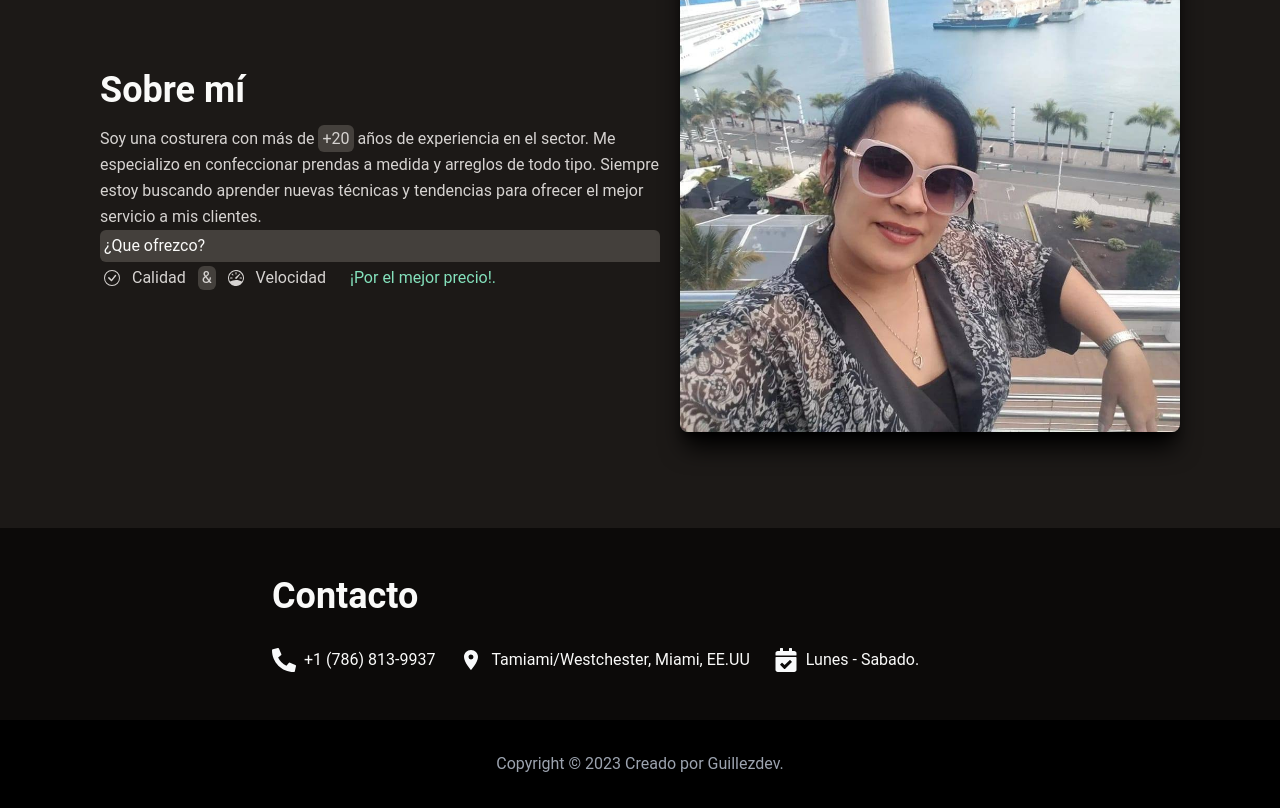
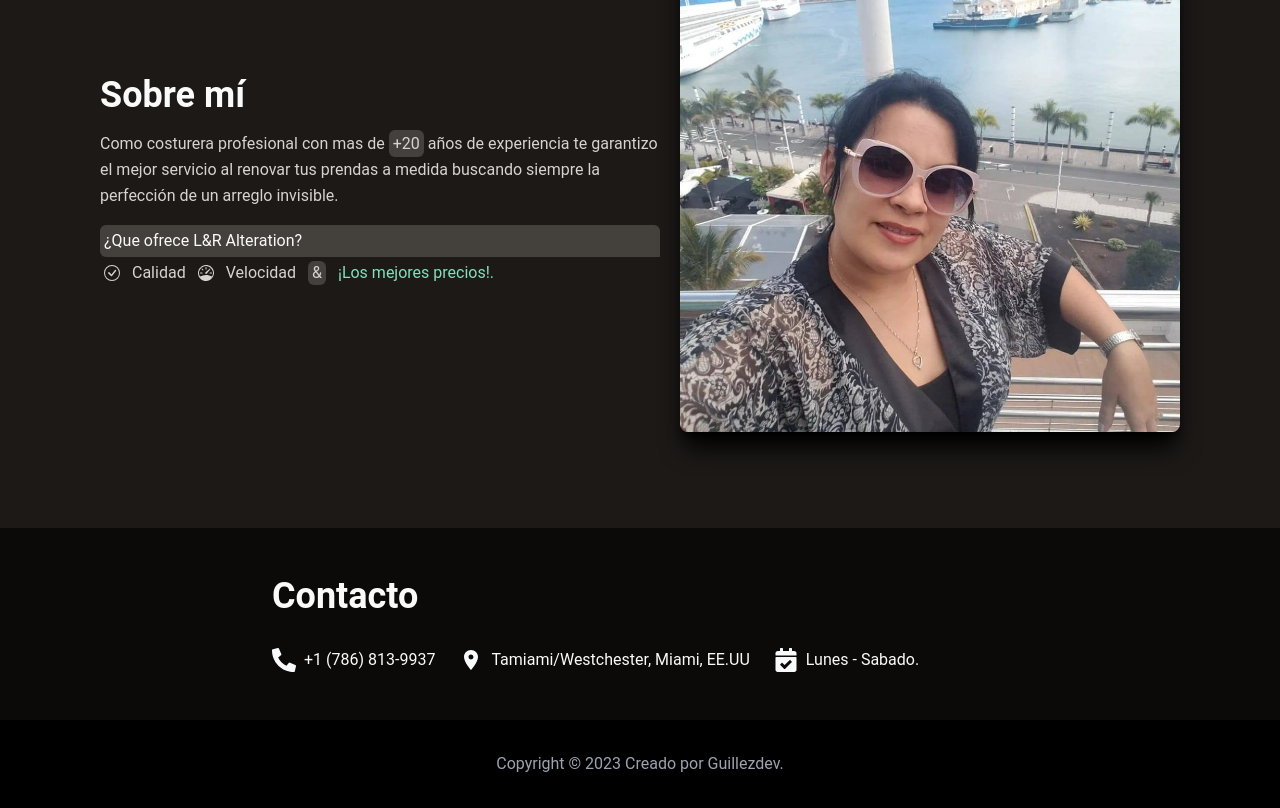
Before and after one commit to guillezdev/Costura-Alteraciones, a Next.js app: page / in a window 1280 px wide. Shown: the part 2240-3048 px from the top of the page. Built offline with nearby package versions, Linux system fonts and the light colour scheme.

Commit message:
working in about section

```diff
--- a/components/Abaut.jsx
+++ b/components/Abaut.jsx
@@ -12,24 +12,21 @@ const About = () => {
         <div className="max-w-xl flex flex-col px-2">
           <h2 className="text-4xl  text-stone-50 font-bold mb-4">Sobre mí</h2>
           <p className="text-stone-300 leading-relaxed">
-            Soy una costurera con más de{" "}
-            <span className="bg-stone-700 rounded-md p-1">+20</span> años de
-            experiencia en el sector. Me especializo en confeccionar prendas a
-            medida y arreglos de todo tipo. Siempre estoy buscando aprender
-            nuevas técnicas y tendencias para ofrecer el mejor servicio a mis
-            clientes.
+
+
+            Como costurera profesional con mas de <span className="bg-stone-700 rounded-md p-1">+20</span> años de experiencia te garantizo el mejor servicio al renovar tus prendas a medida buscando siempre la perfección de un arreglo invisible.
           </p>
-          <h3 className="text-stone-50 bg-stone-700 inline-block p-1 rounded-md rounded-br-none">
-            ¿Que ofrezco?
+          <h3 className="text-stone-50 bg-stone-700 inline-block p-1 rounded-md rounded-br-none  mt-4">
+            ¿Que ofrece L&R Alteration?
           </h3>
           <div className="flex justify-start items-center gap-3 text-stone-300 p-1">
             <BsCheckCircle />
             <p>Calidad</p>
-            <span className="bg-stone-700 rounded-md px-1">&</span>
+
             <BsSpeedometer />
             <p>Velocidad</p>
-            <br />
-            <p className="text-green-300">¡Por el mejor precio!.</p>
+            <span className="bg-stone-700 rounded-md px-1">&</span>
+            <p className="text-green-300">¡Los mejores precios!.</p>
           </div>
         </div>
         <div className="flex items-center justify-center w-full px-2">
```
